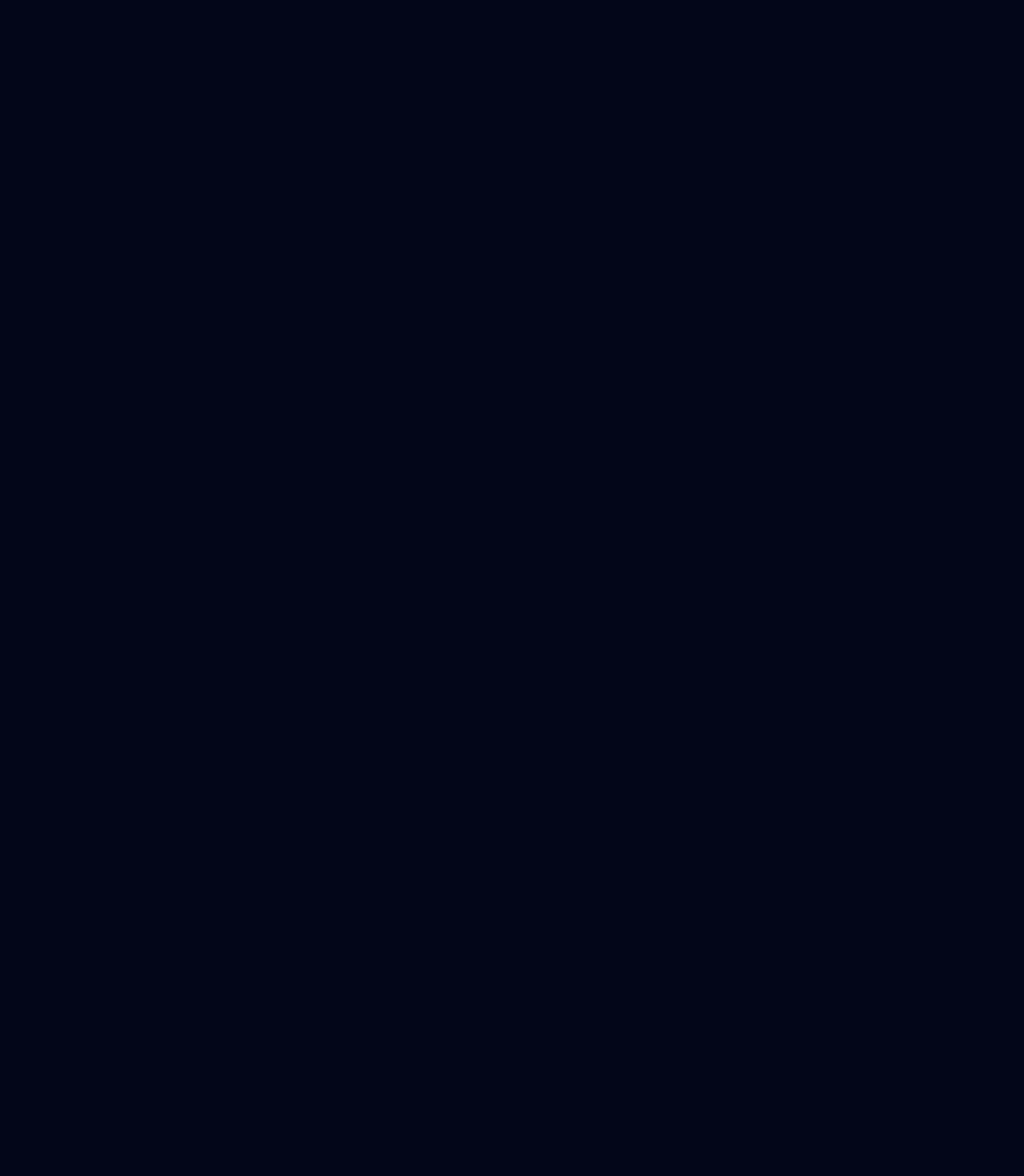
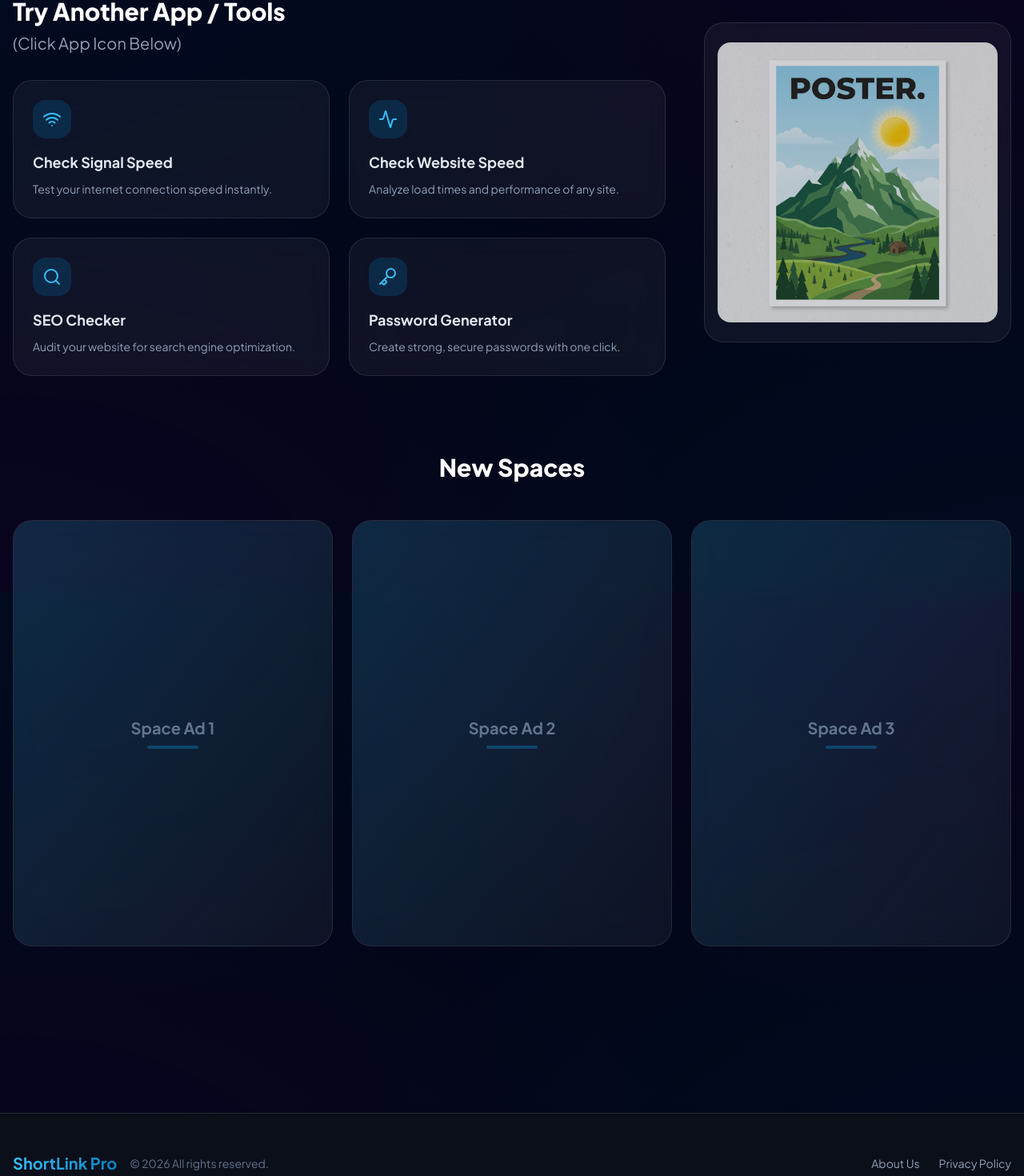
Before and after one commit to luaybachtiarrifai20/shortlink, a React (Vite) app in the folder frontend/: page / in a window 1280 px wide. Shown: the part 860-2330 px from the top of the page at 80% size. Before the commit the page ends 840 px from the top, so only its background shows below. Built offline with nearby package versions, Linux system fonts and the light colour scheme; no server answers.

Commit message:
feat: add About and Privacy Policy pages, implement footer, and enable link deletion functionality

```diff
--- a/frontend/src/App.tsx
+++ b/frontend/src/App.tsx
@@ -4,7 +4,10 @@ import Home from './pages/Home';
 import Login from './pages/Login';
 import Dashboard from './pages/Dashboard';
 import RedirectPage from './pages/RedirectPage';
+import About from './pages/About';
+import PrivacyPolicy from './pages/PrivacyPolicy';
 import Navbar from './components/Navbar';
+import Footer from './components/Footer';
 import AuthProvider from './context/AuthContext';
 
 function App() {
@@ -17,8 +20,11 @@ function App() {
             <Route path="/" element={<Home />} />
             <Route path="/login" element={<Login />} />
             <Route path="/dashboard" element={<Dashboard />} />
+            <Route path="/about" element={<About />} />
+            <Route path="/privacy-policy" element={<PrivacyPolicy />} />
             <Route path="/:shortCode" element={<RedirectPage />} />
           </Routes>
+          <Footer />
           <Toaster position="bottom-right" />
         </div>
       </Router>
--- /dev/null
+++ b/frontend/src/components/Footer.tsx
@@ -0,0 +1,26 @@
+import { Link } from 'react-router-dom';
+
+export default function Footer() {
+  return (
+    <footer className="mt-20 border-t border-white/10 bg-[#0B0F19]">
+      <div className="max-w-7xl mx-auto px-4 py-8 sm:py-12">
+        <div className="flex flex-col md:flex-row items-center justify-between gap-4">
+          <div className="flex items-center gap-2">
+            <span className="text-xl font-bold bg-gradient-to-r from-primary-400 to-primary-600 bg-clip-text text-transparent">
+              ShortLink Pro
+            </span>
+            <span className="text-slate-500 text-sm ml-2">© {new Date().getFullYear()} All rights reserved.</span>
+          </div>
+          <div className="flex items-center gap-6">
+            <Link to="/about" className="text-sm text-slate-400 hover:text-white transition-colors">
+              About Us
+            </Link>
+            <Link to="/privacy-policy" className="text-sm text-slate-400 hover:text-white transition-colors">
+              Privacy Policy
+            </Link>
+          </div>
+        </div>
+      </div>
+    </footer>
+  );
+}
--- /dev/null
+++ b/frontend/src/pages/About.tsx
@@ -0,0 +1,28 @@
+export default function About() {
+  return (
+    <div className="pt-32 pb-20 px-4 min-h-screen">
+      <div className="max-w-4xl mx-auto">
+        <h1 className="text-4xl font-bold mb-8">About Us</h1>
+        <div className="glass p-8 rounded-3xl space-y-6 text-slate-300 leading-relaxed">
+          <p>
+            Welcome to ShortLink Pro, your ultimate solution for link management and optimization.
+            We built this platform with a simple mission: to help individuals and businesses take
+            control of their digital footprint through powerful, trackable, and branded short links.
+          </p>
+          <p>
+            In today's digital landscape, a long, clunky URL can be the difference between a click
+            and a scroll past. We provide the tools to make your links clean, memorable, and
+            actionable, complete with analytics to help you understand your audience better.
+          </p>
+          <h2 className="text-2xl font-bold text-white mt-8 mb-4">Our Values</h2>
+          <ul className="list-disc pl-6 space-y-3">
+            <li><strong>Speed:</strong> We ensure our redirection is lightning-fast globally.</li>
+            <li><strong>Reliability:</strong> Built on top-tier cloud infrastructure to guarantee uptime.</li>
+            <li><strong>Privacy:</strong> We respect user data and adhere to strict privacy standards.</li>
+            <li><strong>Innovation:</strong> Continuously adding new tools and features to empower our users.</li>
+          </ul>
+        </div>
+      </div>
+    </div>
+  );
+}
--- a/frontend/src/pages/Dashboard.tsx
+++ b/frontend/src/pages/Dashboard.tsx
@@ -39,6 +39,19 @@ export default function Dashboard() {
   const copyToClipboard = (text: string) => {
     navigator.clipboard.writeText(text);
     toast.success('Copied to clipboard!');
+  };
+
+  const handleDelete = async (shortCode: string) => {
+    if (!window.confirm('Are you sure you want to delete this link?')) return;
+
+    try {
+      await axios.delete(`${API_BASE_URL}/api/links/${shortCode}`);
+      setLinks(links.filter(link => link.shortCode !== shortCode));
+      toast.success('Link deleted successfully!');
+    } catch (error) {
+      console.error('Error deleting link:', error);
+      toast.error('Failed to delete link.');
+    }
   };
 
   const downloadQRCode = (id: string) => {
@@ -131,7 +144,10 @@ export default function Dashboard() {
                     >
                       <Copy className="w-4 h-4" />
                     </button>
-                    <button className="p-2 hover:bg-red-500/10 rounded-lg transition-colors text-slate-400 hover:text-red-400">
+                    <button
+                      onClick={() => handleDelete(link.shortCode)}
+                      className="p-2 hover:bg-red-500/10 rounded-lg transition-colors text-slate-400 hover:text-red-400"
+                    >
                       <Trash2 className="w-4 h-4" />
                     </button>
                   </div>
--- a/frontend/src/pages/Home.tsx
+++ b/frontend/src/pages/Home.tsx
@@ -1,6 +1,6 @@
 import { useState } from 'react';
 import { motion } from 'framer-motion';
-import { Link2, ArrowRight, Zap, Shield, Globe } from 'lucide-react';
+import { Link2, ArrowRight, Zap, Shield, Globe, Wifi, Activity, Search, Key } from 'lucide-react';
 import axios from 'axios';
 import toast from 'react-hot-toast';
 import { useAuth } from '../context/AuthContext';
@@ -135,6 +135,76 @@ export default function Home() {
             </motion.div>
           ))}
         </div>
+        {/* Try Another Tools & Ad Section */}
+        <div className="mt-24 grid grid-cols-1 lg:grid-cols-3 gap-12">
+          {/* Tools Grid */}
+          <div className="lg:col-span-2">
+            <h2 className="text-3xl font-extrabold mb-8 text-white">
+              Try Another App / Tools<br />
+              <span className="text-xl text-slate-400 font-normal">(Click App Icon Below)</span>
+            </h2>
+            <div className="grid grid-cols-1 sm:grid-cols-2 gap-6">
+              {[
+                { icon: Wifi, title: 'Check Signal Speed', desc: 'Test your internet connection speed instantly.' },
+                { icon: Activity, title: 'Check Website Speed', desc: 'Analyze load times and performance of any site.' },
+                { icon: Search, title: 'SEO Checker', desc: 'Audit your website for search engine optimization.' },
+                { icon: Key, title: 'Password Generator', desc: 'Create strong, secure passwords with one click.' }
+              ].map((tool, i) => (
+                <motion.div
+                  key={i}
+                  initial={{ opacity: 0, y: 20 }}
+                  whileInView={{ opacity: 1, y: 0 }}
+                  viewport={{ once: true }}
+                  transition={{ delay: i * 0.1 }}
+                  className="glass p-6 rounded-3xl group hover:border-primary-500/50 transition-colors cursor-pointer"
+                >
+                  <div className="bg-primary-600/20 p-3 rounded-2xl w-fit mb-4 group-hover:scale-110 transition-transform">
+                    <tool.icon className="text-primary-400 w-6 h-6" />
+                  </div>
+                  <h3 className="text-lg font-bold mb-2">{tool.title}</h3>
+                  <p className="text-sm text-slate-400 leading-relaxed">{tool.desc}</p>
+                </motion.div>
+              ))}
+            </div>
+          </div>
+
+          {/* Ad Endorse (Side) */}
+          <div className="lg:col-span-1">
+            <h2 className="text-3xl font-extrabold mb-8 text-white text-center">
+            </h2>
+            <div className="glass p-4 rounded-3xl flex items-center justify-center min-h-[400px] hover:border-primary-500/50 transition-colors">
+              <img
+                src="/images/poster1.png"
+                alt="Ad Placeholder"
+                className="w-full h-auto object-cover rounded-2xl opacity-80 hover:opacity-100 transition-opacity"
+              />
+            </div>
+          </div>
+        </div>
+
+        {/* Bottom Ads Section */}
+        <div className="mt-24 mb-12">
+          <h2 className="text-3xl font-extrabold mb-12 text-white text-center">
+            New Spaces
+          </h2>
+          <div className="grid grid-cols-1 sm:grid-cols-3 gap-6">
+            {[1, 2, 3].map((item) => (
+              <motion.div
+                key={item}
+                initial={{ opacity: 0, scale: 0.9 }}
+                whileInView={{ opacity: 1, scale: 1 }}
+                viewport={{ once: true }}
+                transition={{ delay: item * 0.1 }}
+                className="glass p-4 rounded-3xl flex flex-col items-center justify-center aspect-[3/4] hover:border-primary-500/50 transition-colors relative overflow-hidden"
+              >
+                {/* Fallback placeholder since user cancelled image generation */}
+                <div className="absolute inset-0 bg-gradient-to-br from-primary-900/40 to-transparent"></div>
+                <p className="text-slate-500 font-bold text-xl z-10 mb-2">Space Ad {item}</p>
+                <div className="w-16 h-1 bg-primary-500/30 rounded-full z-10"></div>
+              </motion.div>
+            ))}
+          </div>
+        </div>
       </div>
 
       <LoginModal
--- /dev/null
+++ b/frontend/src/pages/PrivacyPolicy.tsx
@@ -0,0 +1,50 @@
+export default function PrivacyPolicy() {
+  return (
+    <div className="pt-32 pb-20 px-4 min-h-screen">
+      <div className="max-w-4xl mx-auto">
+        <h1 className="text-4xl font-bold mb-8">Privacy Policy</h1>
+        <div className="glass p-8 rounded-3xl space-y-6 text-slate-300 leading-relaxed">
+          <p className="text-sm text-slate-400">Last updated: {new Date().toLocaleDateString()}</p>
+
+          <h2 className="text-2xl font-bold text-white mt-8 mb-4">1. Information We Collect</h2>
+          <p>
+            When you use our URL shortening service, we collect certain information to provide and
+            improve our service. This includes:
+          </p>
+          <ul className="list-disc pl-6 space-y-2">
+            <li>The original URLs you submit to be shortened.</li>
+            <li>Account information when you sign in via Google.</li>
+            <li>Anonymous click analytics for the links you generate.</li>
+          </ul>
+
+          <h2 className="text-2xl font-bold text-white mt-8 mb-4">2. How We Use Your Information</h2>
+          <p>We use the information we collect to:</p>
+          <ul className="list-disc pl-6 space-y-2">
+            <li>Provide, maintain, and improve our services.</li>
+            <li>Provide you with click analytics for your shortened links.</li>
+            <li>Protect our platform from abuse, spam, and malicious activity.</li>
+          </ul>
+
+          <h2 className="text-2xl font-bold text-white mt-8 mb-4">3. Data Security</h2>
+          <p>
+            We implement appropriate security measures to protect your personal information against
+            unauthorized access, alteration, disclosure, or destruction. However, please note that
+            no method of transmission over the internet or method of electronic storage is 100% secure.
+          </p>
+
+          <h2 className="text-2xl font-bold text-white mt-8 mb-4">4. Third-Party Links</h2>
+          <p>
+            Our service generates links that direct to third-party websites. We are not responsible
+            for the privacy practices or the content of those third-party websites.
+          </p>
+
+          <h2 className="text-2xl font-bold text-white mt-8 mb-4">5. Contact Us</h2>
+          <p>
+            If you have any questions about this Privacy Policy, please contact us through our
+            support channels.
+          </p>
+        </div>
+      </div>
+    </div>
+  );
+}
```
Also changed, not shown: frontend/public/images/poster1.png (added), 1 other file (tests, documents, lock files or other folders).
